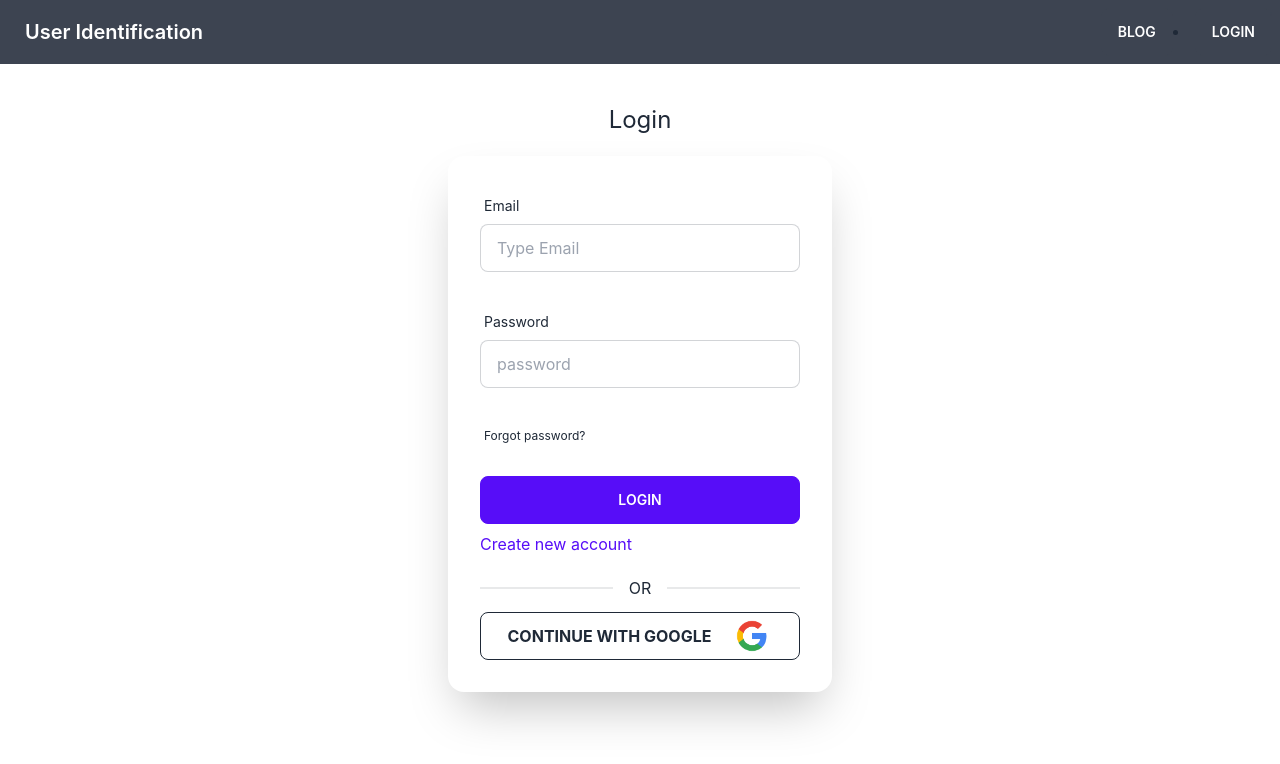
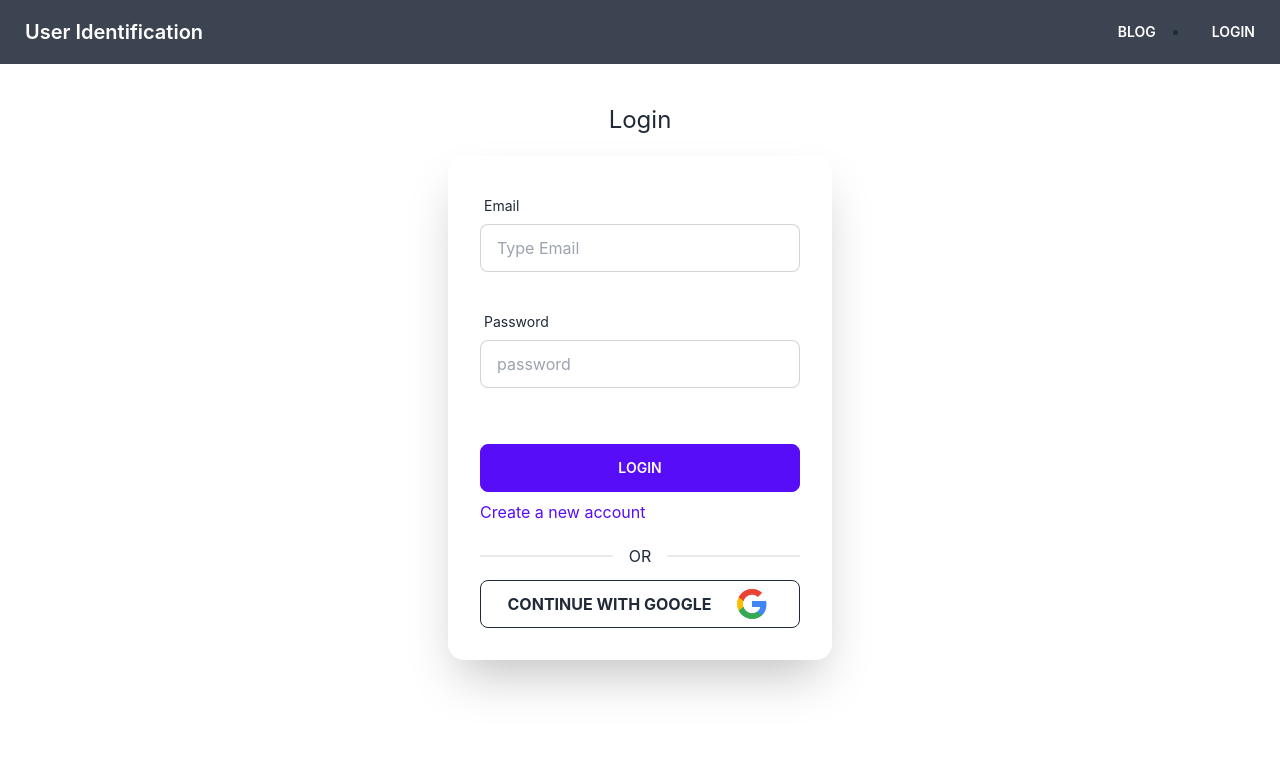
Before and after one commit to JabedH/sosc-assignment-client-side, a React (Create React App) app: page / in a window 1280 px wide. Shown: the top 764 px of the page. Built offline with nearby package versions, Linux system fonts and the light colour scheme; no server answers.

Commit message:
added something new

```diff
--- a/src/components/identification/Login.js
+++ b/src/components/identification/Login.js
@@ -125,11 +125,11 @@ const Login = () => {
                         </span>
                       )}
                     </label>
-                    <label class="label">
+                    {/* <label class="label">
                       <a href="#" class="label-text-alt link link-hover">
                         Forgot password?
                       </a>
-                    </label>
+                    </label> */}
                   </div>
                   <div class="form-control mt-6">
                     <button class="btn btn-primary">Login</button>
@@ -137,7 +137,7 @@ const Login = () => {
                 </form>
                 <div className="flex ">
                   <Link className="text-primary" to="/signup">
-                    Create new account
+                    Create a new account
                   </Link>
                 </div>
                 <div className="">
--- a/src/components/identification/Signup.js
+++ b/src/components/identification/Signup.js
@@ -176,11 +176,11 @@ const Signup = () => {
                         </span>
                       )}
                     </label>
-                    <label class="label">
+                    {/* <label class="label">
                       <a href="#" class="label-text-alt link link-hover">
                         Forgot password?
                       </a>
-                    </label>
+                    </label> */}
                   </div>
                   <div class="form-control mt-6">
                     <button class="btn btn-primary">Signup</button>
```
Also changed, not shown: firebase.json (added), 2 other files (tests, documents, lock files or other folders).
